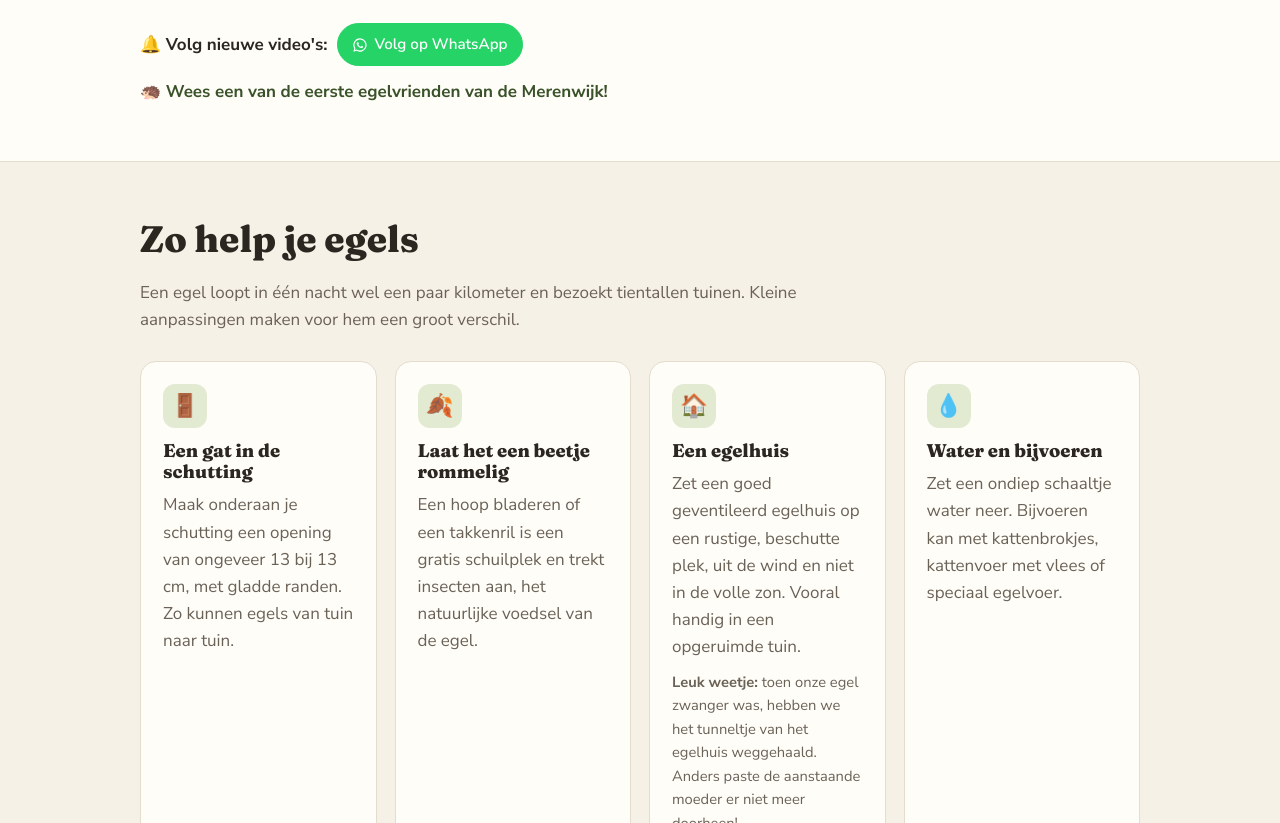
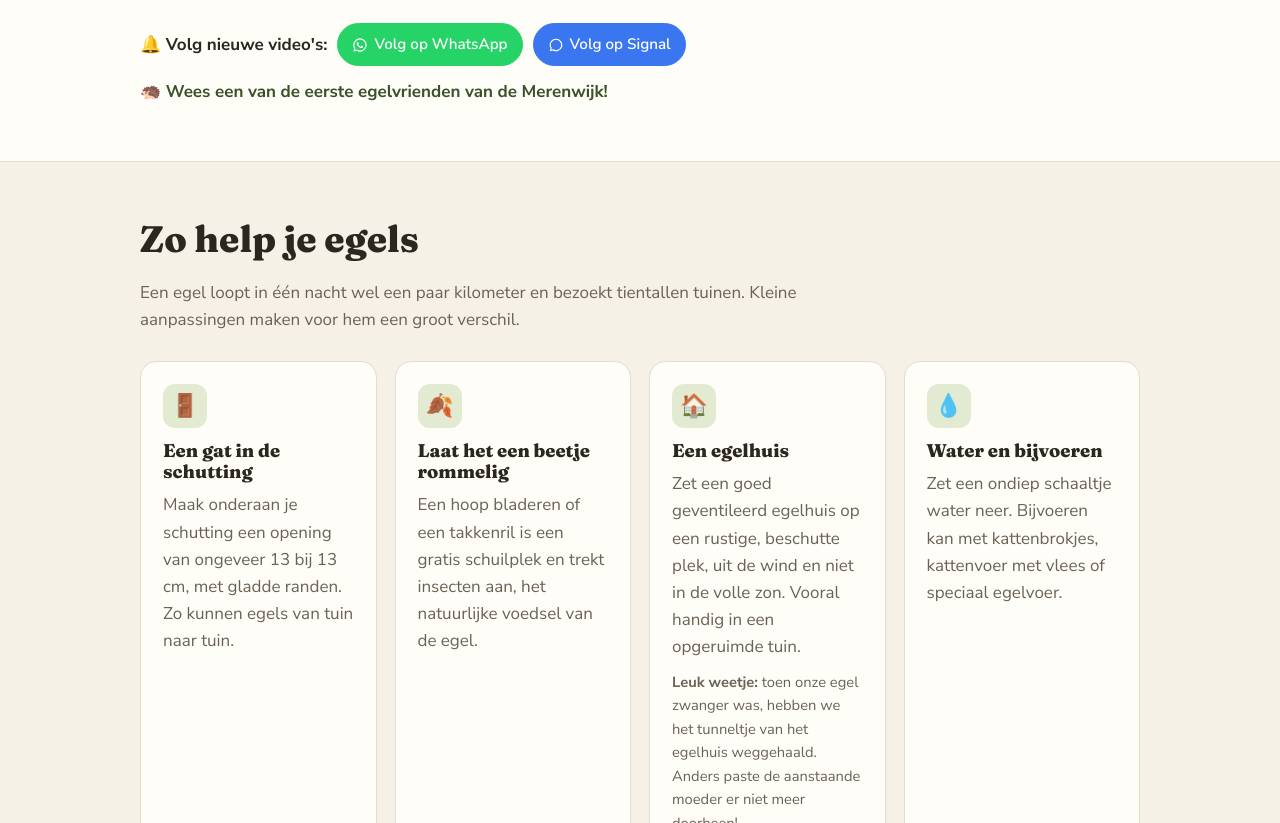
Before and after one commit to Dutchflight/egelsindezijdes, a plain HTML site: page index.html in a window 1280 px wide. Shown: the part 1185-2008 px from the top of the page. Drawn offline with Linux system fonts and the light colour scheme.

Commit message:
Signal-knop
Co-Authored-By: Claude Opus 5.5 <noreply@anthropic.com>
Claude-Session: https://claude.ai/code/session_01T5JfFaXiqf38MUgTP8ainZ

```diff
--- a/index.html
+++ b/index.html
@@ -57,6 +57,8 @@
   .pill:hover{border-color:var(--moss);color:var(--moss-dark)}
   .pill.wa{background:#25d366;border-color:#25d366;color:#fff}
   .pill.wa:hover{background:#1ebe5a;color:#fff}
+  .pill.sig{background:#3a76f0;border-color:#3a76f0;color:#fff}
+  .pill.sig:hover{background:#2c63d6;color:#fff}
   .counter{flex-basis:100%;margin:2px 0 0;color:var(--moss-dark);font-weight:700}
   .counter.milestone{display:inline-block;flex-basis:auto;background:var(--leaf);border:2px dashed var(--moss);padding:6px 14px;border-radius:999px}
   .empty{border:2px dashed var(--line);border-radius:16px;padding:40px;text-align:center;color:var(--muted)}
@@ -123,6 +125,10 @@
         <a class="pill wa" href="https://whatsapp.com/channel/0029VbDvw6e8vd1LlXuKbi1J">
           <svg width="16" height="16" viewBox="0 0 24 24" fill="currentColor" aria-hidden="true"><path d="M12 2a10 10 0 0 0-8.6 15.1L2 22l5-1.3A10 10 0 1 0 12 2zm0 18.2c-1.5 0-3-.4-4.3-1.2l-.3-.2-3 .8.8-2.9-.2-.3A8.2 8.2 0 1 1 12 20.2zm4.5-6.1c-.2-.1-1.5-.7-1.7-.8-.2-.1-.4-.1-.6.1l-.8 1c-.1.2-.3.2-.5.1a6.7 6.7 0 0 1-3.3-2.9c-.3-.4.3-.4.7-1.3.1-.2 0-.3 0-.4l-.8-1.8c-.2-.5-.4-.4-.6-.4h-.5c-.2 0-.4.1-.6.3-.2.2-.8.8-.8 2s.8 2.3.9 2.5c.1.2 1.6 2.5 4 3.5 1.5.6 2 .7 2.8.6.4-.1 1.5-.6 1.7-1.2.2-.6.2-1.1.1-1.2l-.5-.2z"/></svg>
           Volg op WhatsApp
+        </a>
+        <a class="pill sig" href="https://signal.group/#CjQKIB_j_CRSAkaMgAX_13afU_F8DpY9jJNv7gTVMuiGHduWEhBgjm2l0AzkejU9WmiAzv0G">
+          <svg width="16" height="16" viewBox="0 0 24 24" fill="currentColor" aria-hidden="true"><path d="M12 2.5a9.5 9.5 0 0 0-8.1 14.4L2.7 21.3l4.5-1.1A9.5 9.5 0 1 0 12 2.5zm0 1.8a7.7 7.7 0 1 1-4.2 14.2l-.3-.2-2.4.6.6-2.3-.2-.3A7.7 7.7 0 0 1 12 4.3z"/></svg>
+          Volg op Signal
         </a>
         <p class="counter" id="counter">🦔 Wees een van de eerste egelvrienden van de Merenwijk!</p>
       </div>
```
